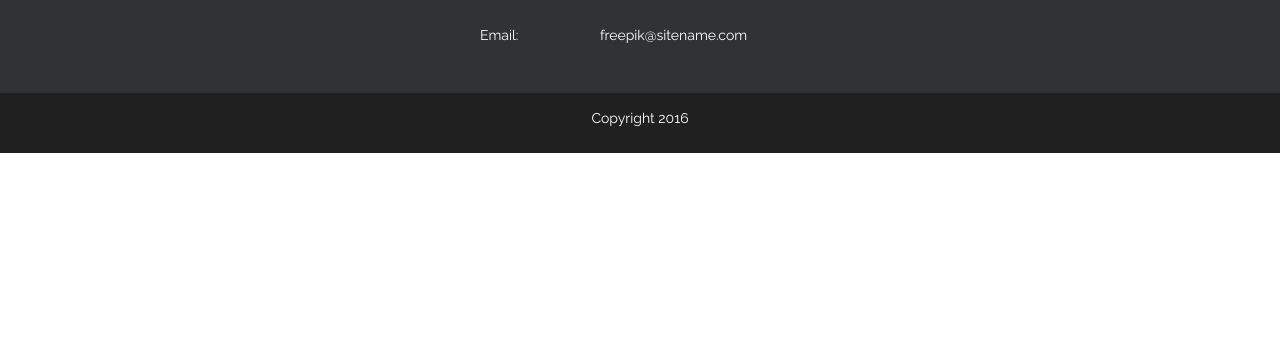
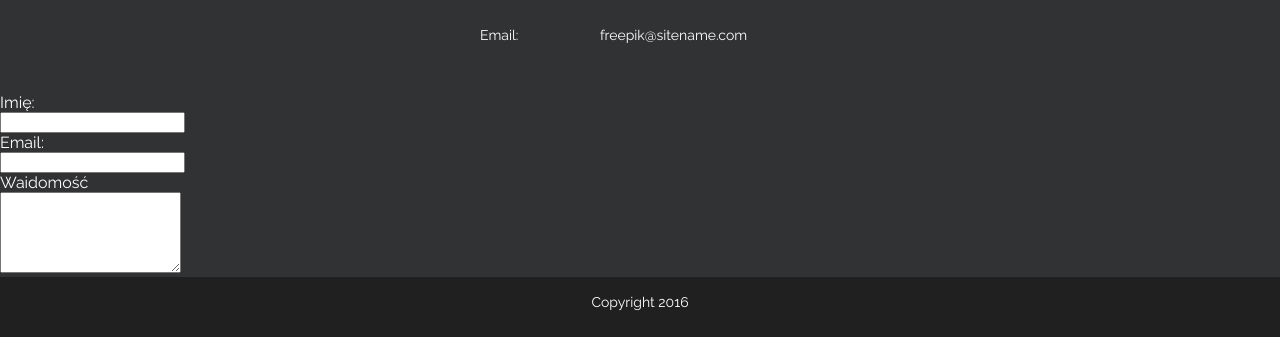
Before and after one commit to kkolyszko/kodilla-project, a plain HTML site: page index.html in a window 1280 px wide. Shown: the part 2710-3047 px from the top of the page. Before the commit the page ends 2863 px from the top, so only its background shows below. Drawn offline with Linux system fonts and the light colour scheme; a web font is replaced by a local one.

Commit message:
add contact form

```diff
--- a/index.html
+++ b/index.html
@@ -287,6 +287,16 @@
 				</div>
 			</div>
 		</div>
+        <div class="form">
+            <form>
+                Imię:<br>
+                <input type="text" name="name"><br>
+                Email:<br>
+                <input type="email" name="email"><br>
+                Waidomość<br>
+                <textarea name="wiadomosc" rows="5"></textarea>
+            </form>
+        </div>
 		<div class="copyright">
 			<p>Copyright 2016</p>
 		</div>
```
